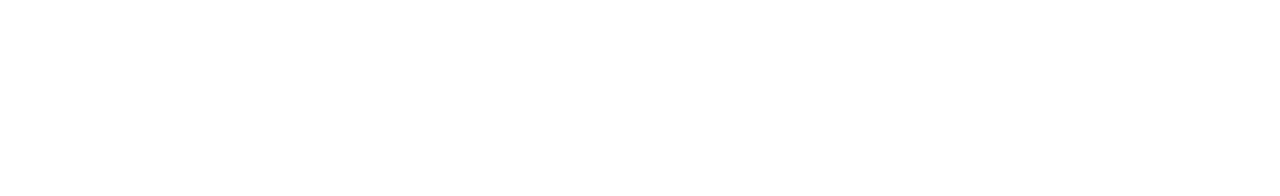
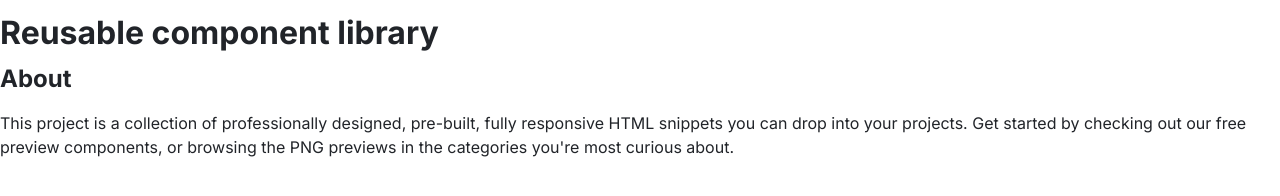
Before and after one commit to js-tasks-ru/htmlcss-20241107_natalya79, a website: page index.html in a window 1280 px wide. Drawn offline with Linux system fonts and the light colour scheme.

Commit message:
add solution for index.html

```diff
--- a/assets/css/main.css
+++ b/assets/css/main.css
@@ -1,4 +1,9 @@
+@import url('../normalise.css');
 @import '../fonts/fonts.css';
+@import '../../components/page/page.css';
+@import '../../components/header/header.css';
+@import '../../components/main/main.css';
+@import '../../components/footer/footer.css';
 
 :root {
     --white: #ffffff;
@@ -17,8 +22,14 @@
 
     --primary: var(--blue);
     --secondary: var(--purple);
+
+    --background: #F9FAFC;
 }
 
-* {
-    font-family: 'Roboto', sans-serif;
+body {
+    margin: 0;
+    font-family: 'Inter', sans-serif;
+    color: var(--black);
+    font-size: 16px;
+    line-height: 24px;
 }
--- a/assets/fonts/fonts.css
+++ b/assets/fonts/fonts.css
@@ -1 +1 @@
-@import url('https://fonts.googleapis.com/css2?family=Roboto:ital,wght@0,100;0,300;0,400;0,500;0,700;0,900;1,100;1,300;1,400;1,500;1,700;1,900&display=swap');
+@import url('https://fonts.googleapis.com/css2?family=Inter:ital,opsz,wght@0,14..32,100..900;1,14..32,100..900&family=Roboto:ital,wght@0,100;0,300;0,400;0,500;0,700;0,900;1,100;1,300;1,400;1,500;1,700;1,900&display=swap');
--- a/index.html
+++ b/index.html
@@ -3,8 +3,18 @@
 <html lang="ru">
     <head>
         <link rel="stylesheet" href="./assets/css/main.css">
+        <title>Main</title>
     </head>
     <body>
-
+        <div class="page">
+            <header class="header">
+                <h1 class="header__title">Reusable component library</h1>
+            </header>
+            <main class="main"></main>
+            <footer class="footer">
+                <h2 class="footer__title">About</h2>
+                <p class="footer__description">This project is a collection of professionally designed, pre-built, fully responsive HTML snippets you can drop into your projects. Get started by checking out our free preview components, or browsing the PNG previews in the categories you're most curious about.</p>
+            </footer>
+        </div>
     </body>
 </html>
```
